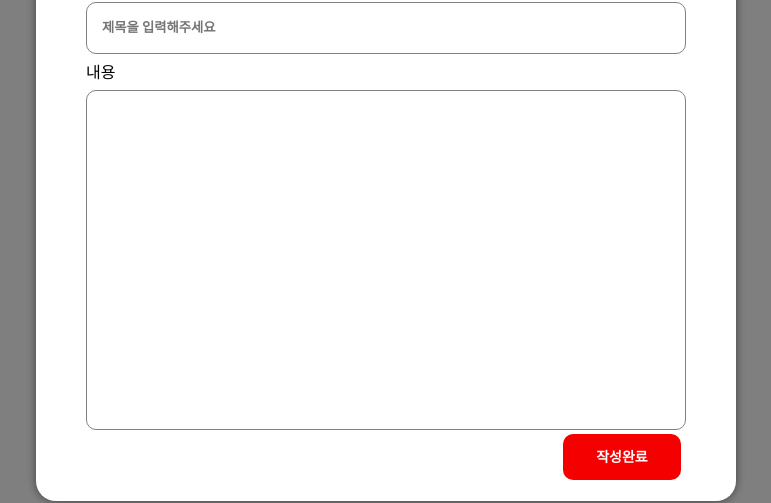
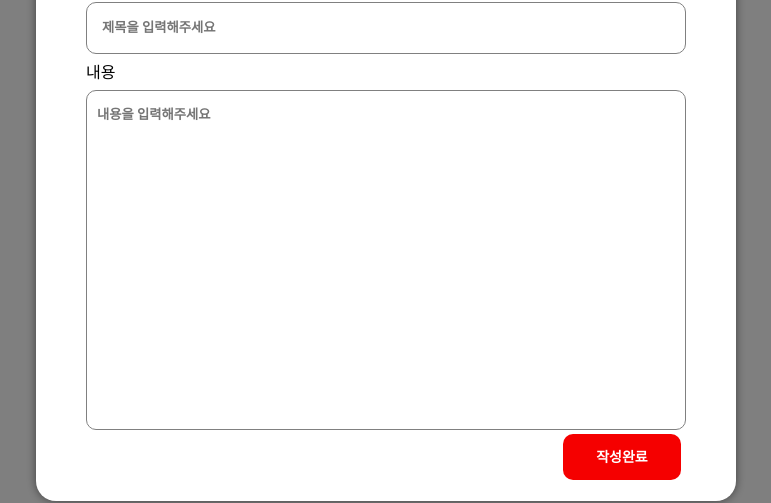
Before and after one commit to gigupc11/MiniProject_Hanghae66_FE, a React (Create React App) app in the folder client/: page /write in a window 1280 px wide. Shown: the part 249-752 px from the top of the page, without its empty margins (254-1025 px from the left). Built offline with nearby package versions, Linux system fonts and the light colour scheme.

Commit message:
Design: 작성칸 포인터 위치수정

```diff
--- a/client/src/components/Write.jsx
+++ b/client/src/components/Write.jsx
@@ -80,9 +80,11 @@ function Write({ Open }) {
                 <Input
                   value={contents}
                   onChange={handleContentsChange}
+                  placeholder="내용을 입력해주세요"
                   size="custom"
                   width="100%"
                   height="340px"
+                  padding="0px 0px 290px 10px"
                 />
               </div>
             </ContentsWrap>
```
